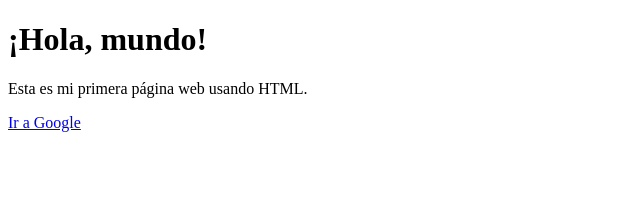
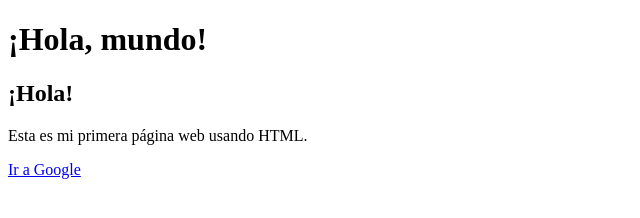
Before and after one commit to naty2025rojas/naty14, a plain HTML site: page index.html in a window 1280 px wide. Shown: the whole page, without its empty margins (0-640 px from the left). Drawn offline with Linux system fonts and the light colour scheme.

Commit message:
agregando un h2

```diff
--- a/index.html
+++ b/index.html
@@ -8,6 +8,7 @@
 <body>
 
   <h1>¡Hola, mundo!</h1>
+   <h2>¡Hola!</h2>
   <p>Esta es mi primera página web usando HTML.</p>
   <a href="https://www.google.com" target="_blank">Ir a Google</a>
 
```
